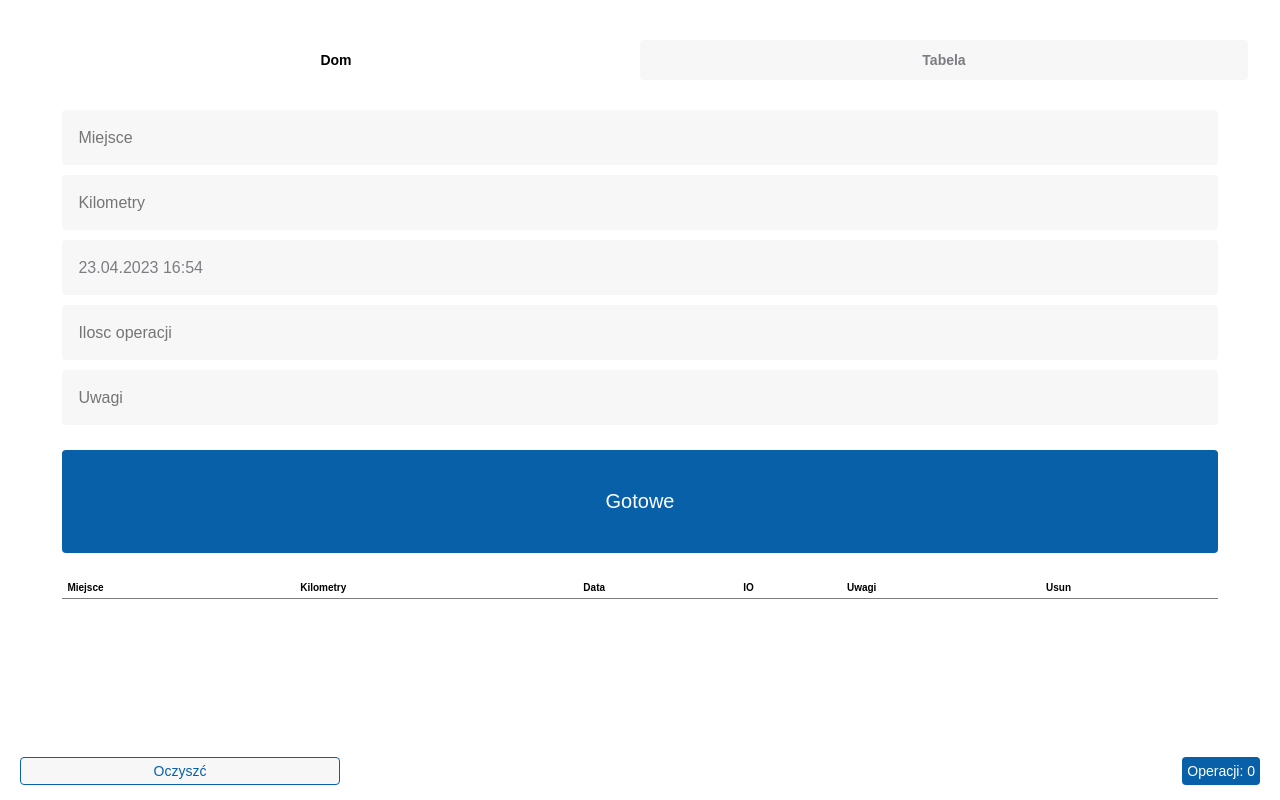
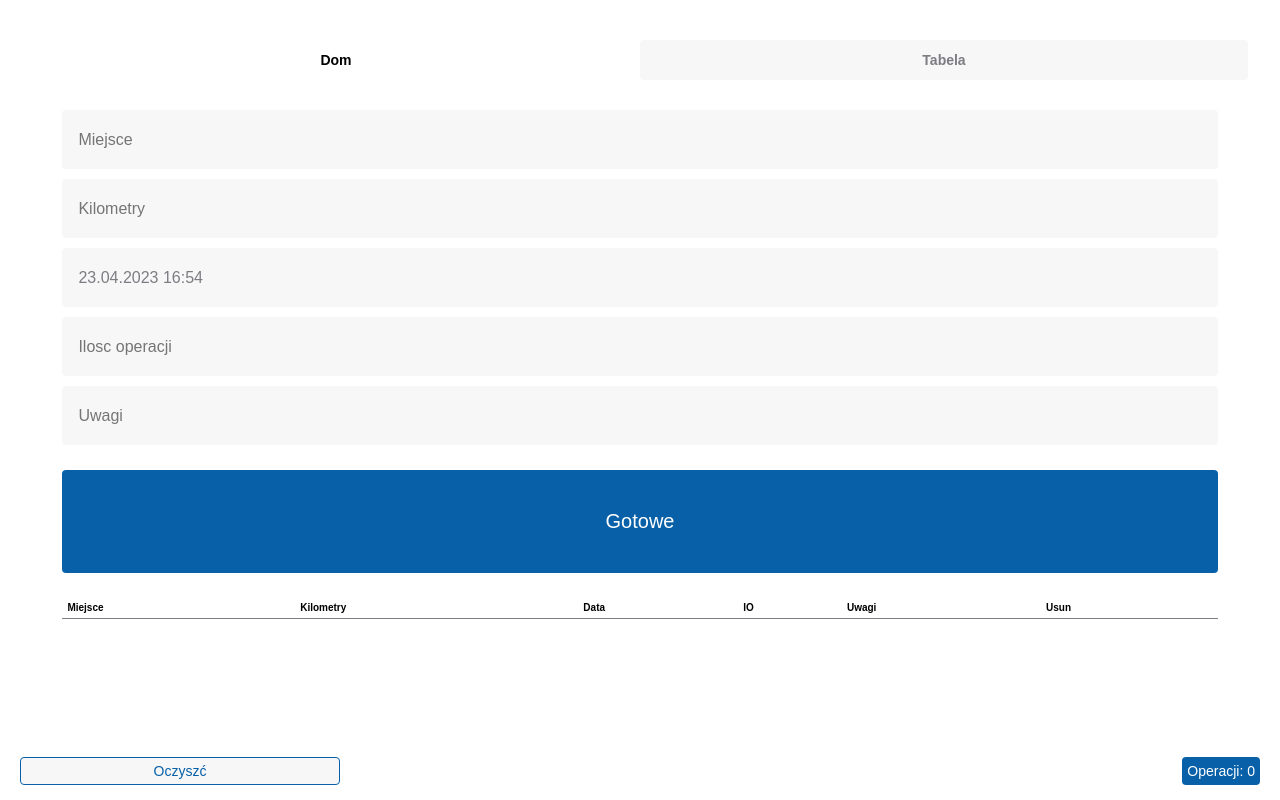
Before and after one commit to olekrumian/workingTime-vite-app, a React (Vite) app: page / in a window 1280 px wide. Built offline with nearby package versions, Linux system fonts and the light colour scheme.

Commit message:
fixInputs

```diff
--- a/src/index.css
+++ b/src/index.css
@@ -99,7 +99,7 @@ input {
     margin: 1rem 0 0 0;
     width: 100%;
     max-width: 95%;
-    padding: 1.8rem 1.6rem;
+    padding: 2rem 1.6rem;
     background-color: var(--nowhite-color);
     border-radius: 0.4rem;
     font-size: 1.6rem;
```
